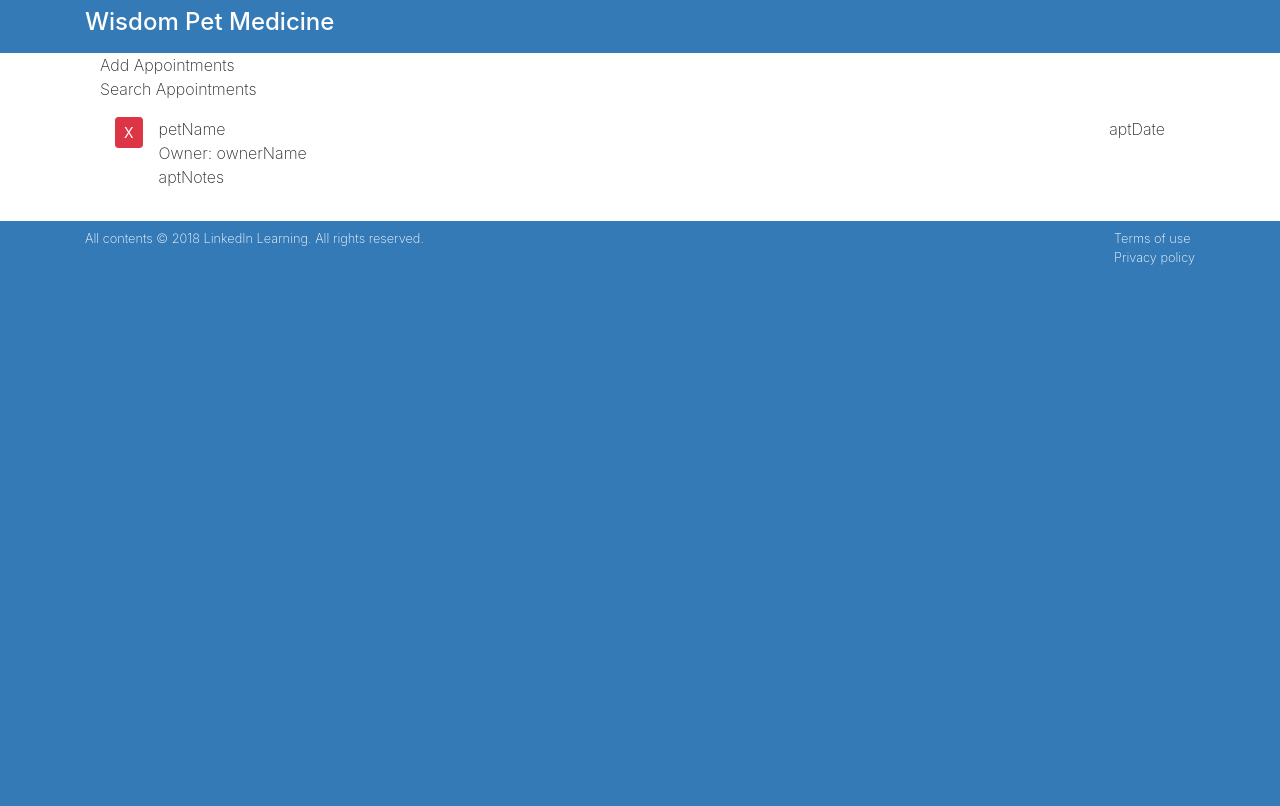
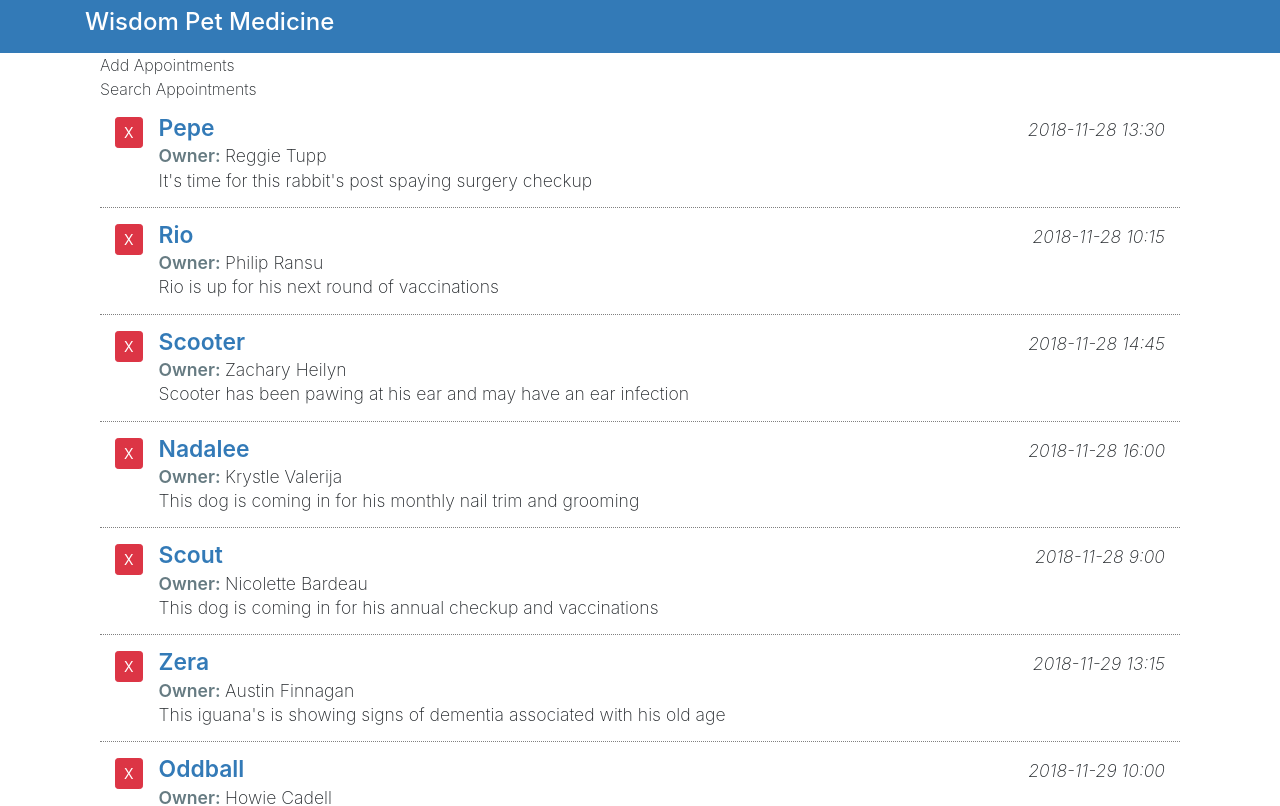
Before and after one commit to liquidsword/Auden-Pet-Clinic, a React (Create React App) app in the folder interface/: page / in a window 1280 px wide. Shown: the top 806 px of the page. Built offline with nearby package versions, Linux system fonts and the light colour scheme.

Commit message:
update app.css

```diff
--- a/interface/src/components/ListAppointments.js
+++ b/interface/src/components/ListAppointments.js
@@ -2,32 +2,31 @@ import React, { Component } from 'react';
 
 class ListAppointments extends Component {
     render() {
-        const listItems = this.props.appointments.map(item => (
-            <div>
-              <div>{item.petName}</div>
-              <div>{item.ownerName}</div>
-            </div>
-          ));
+
         return (
             <div className= "appointment-list item-list mb-3">
-                <div className= "pet-item col media py-3">
+                {this.props.appointments.map( item => (
+                    <div className= "pet-item col media py-3">
                     <div className= "mr-3">
                         <button className= "pet-delete btn btn-sm btn-danger">X</button>
                     </div>
 
                     <div className="pet-info media-body">
                         <div className="pet-head d-flex">
-                            <span className="pet-name">petName</span>
-                            <span className="apt-date ml-auto">aptDate</span>
+                            <span className="pet-name">{item.petName}</span>
+                            <span className="apt-date ml-auto">{item.aptDate}</span>
                         </div>
 
                     <div className="owner-name">
                         <span className="label-item">Owner: </span>
-                        <span>ownerName</span>
+                        <span>{item.ownerName}</span>
                     </div>
-                    <div className="apt-notes">aptNotes</div>
+                    <div className="apt-notes">{item.aptNotes}</div>
                     </div>
                 </div>
+                ))}
+
+
             </div>
         )
     }
--- a/interface/src/css/App.css
+++ b/interface/src/css/App.css
@@ -1,38 +1,45 @@
-.App {
-  text-align: center;
+.add-appointment .card-body {
+  display: none;
 }
 
-.App-logo {
-  height: 40vmin;
-  pointer-events: none;
+.apt-addheading {
+  cursor: pointer;
+  user-select: none;
 }
 
-@media (prefers-reduced-motion: no-preference) {
-  .App-logo {
-    animation: App-logo-spin infinite 20s linear;
-  }
+.appointment-list {
+  font-size: 1.1em;
 }
 
-.App-header {
-  background-color: #282c34;
-  min-height: 100vh;
-  display: flex;
-  flex-direction: column;
-  align-items: center;
-  justify-content: center;
-  font-size: calc(10px + 2vmin);
-  color: white;
+.appointment-list .pet-item {
+  border-bottom: 1px dotted gray;
 }
 
-.App-link {
-  color: #61dafb;
+.appointment-list .pet-item:last-child {
+  border-bottom: none;
 }
 
-@keyframes App-logo-spin {
-  from {
-    transform: rotate(0deg);
-  }
-  to {
-    transform: rotate(360deg);
-  }
+.appointment-list .pet-name {
+  font-weight: 600;
+  color: #337ab7;
+  font-size: 1.3em;
+  line-height: 100%;
 }
+
+.appointment-list .label-item {
+  font-weight: 600;
+  color: #667b82;
+}
+
+.appointment-list .apt-date {
+  font-style: italic;
+}
+
+.appointment-list .apt-notes {
+  line-height: 120%;
+}
+
+.dropdown-item.active,
+.dropdown-item:active {
+  background-color: #a9aeb2;
+}
```
Also changed, not shown: 1 other file (tests, documents, lock files or other folders).
